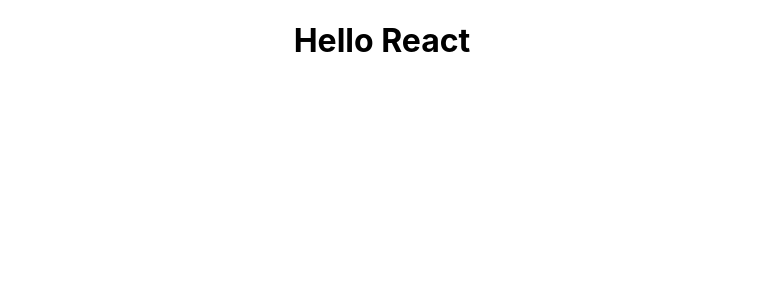
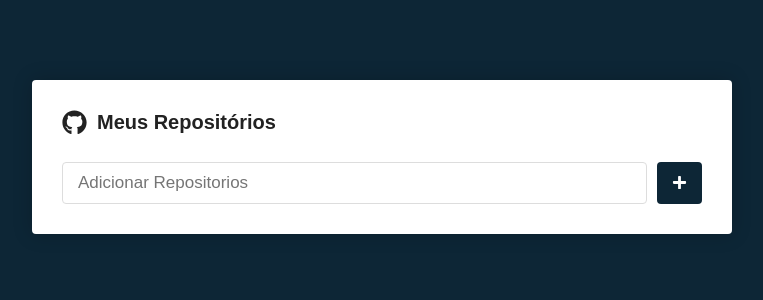
Before and after one commit to juniorknx/git-repo-list, a React (Create React App) app: page / in a window 1280 px wide. Shown: the top 300 px of the page, without its empty margins (258-1021 px from the left). Built offline with nearby package versions, Linux system fonts and the light colour scheme.

Commit message:
Add files

```diff
--- a/package.json
+++ b/package.json
@@ -6,9 +6,13 @@
     "@testing-library/jest-dom": "^5.16.2",
     "@testing-library/react": "^12.1.3",
     "@testing-library/user-event": "^13.5.0",
+    "axios": "^0.26.0",
     "react": "^17.0.2",
     "react-dom": "^17.0.2",
+    "react-icons": "^4.3.1",
+    "react-router-dom": "^6.2.2",
     "react-scripts": "5.0.0",
+    "styled-components": "^5.3.3",
     "web-vitals": "^2.1.4"
   },
   "scripts": {
--- a/src/App.js
+++ b/src/App.js
@@ -1,10 +1,12 @@
-import './App.css';
+import { Rotas } from './routes';
+import Global from './pages/styles/global';
 
 function App() {
   return (
-    <div className="App">
-      <h1>Hello React</h1>
-    </div>
+    <>
+      <Global />
+      <Rotas />
+    </>
   );
 }
 
--- /dev/null
+++ b/src/pages/404/index.js
@@ -0,0 +1,5 @@
+export function NotFound(){
+    return (
+        <h1>404 - PÁGINA NÃO ENCONTRADA.</h1>
+    )
+}
--- /dev/null
+++ b/src/pages/Main/index.js
@@ -0,0 +1,62 @@
+import { useCallback, useState } from 'react';
+import { FaGithub, FaPlus, FaSpinner } from 'react-icons/fa';
+import { Container, Form, Title, SubmitButton, Input } from "./styles";
+import { api } from '../../services/api';
+
+export function Home() {
+
+    const [newRepo, setNewRepo] = useState('');
+    const [repositorios, setRepositorios] = useState([]);
+    const [loading, setLoading] = useState(false);
+
+    const handleSubmit = useCallback((e) => {
+        e.preventDefault();
+        async function submit() {
+            setLoading(true);
+            try {
+                const response = await api.get(`/repos/${newRepo}`);
+
+                const data = {
+                    data: response.data.full_name,
+                }
+                console.log(data)
+                setRepositorios([...repositorios, data]);
+                setNewRepo('');
+            } catch (err) {
+                console.log('Erro na req')
+            }finally{
+                setLoading(false);
+            }
+
+        }
+
+        submit();
+    }, [newRepo, repositorios])
+
+    function handleInputChange(e) {
+        setNewRepo(e.target.value);
+    }
+
+    return (
+        <Container>
+            <Title>
+                <FaGithub size={25} />
+                Meus Repositórios
+            </Title>
+
+            <Form onSubmit={handleSubmit}>
+                <Input
+                    type="text"
+                    placeholder='Adicionar Repositorios'
+                    value={newRepo}
+                    onChange={handleInputChange}
+                />
+
+                <SubmitButton type='submit' loading={loading ? 1 : 0}>
+                    {loading ? <FaSpinner color='#fff' size={15} /> : <FaPlus color='#fff' size={15} />}
+                </SubmitButton>
+            </Form>
+
+        </Container>
+    )
+}
--- /dev/null
+++ b/src/pages/Main/styles.js
@@ -0,0 +1,72 @@
+import { keyframes, css } from "styled-components";
+import styled from 'styled-components';
+
+export const Container = styled.div`
+    max-width:700px;
+    background: #fff;
+    border-radius:4px;
+    box-shadow: 0 0 20px rgba(0,0,0, 0.2);
+    padding:30px;
+    margin:80px auto;
+`;
+
+export const Title = styled.h1`
+    font-size: 20px;
+    display:flex;
+    align-items:center;
+    flex-direction:row;
+
+    svg {
+        margin-right:10px;
+    }
+`;
+
+export const Form = styled.form`
+    margin-top:1.9em;
+    display:flex;
+    flex-direction:row;
+`;
+
+export const Input = styled.input`
+    flex:1;
+    border: 1px solid #DDD;
+    padding: 10px 15px;
+    border-radius: 4px;
+    font-size:17px;
+`;
+
+// Button animation
+
+const animate = keyframes`
+    from {
+        transform: rotate(0deg);
+    }to {
+        transform: rotate(360deg);
+    }
+`;
+
+export const SubmitButton = styled.button.attrs(props => ({
+    disabled: props.loading,
+}))`
+    background:#0D2636;
+    border:0;
+    border-radius: 4px;
+    margin-left: 10px;
+    padding: 0 15px;
+    display: flex;
+    align-items:center;
+
+    &[disabled]{
+        cursor: not-allowed;
+        opacity:0.5;
+    }
+
+    ${props => props.loading &&
+        css`
+            svg {
+                animation: ${animate} 2s linear infinite;
+            }
+        `
+    }
+
+`;
--- /dev/null
+++ b/src/pages/Repositorio/index.js
@@ -0,0 +1,5 @@
+export function Repositorio(){
+    return (
+        <h1>Repo Page</h1>
+    )
+}
--- /dev/null
+++ b/src/pages/styles/global.js
@@ -0,0 +1,31 @@
+import { createGlobalStyle } from "styled-components";
+
+export default createGlobalStyle`
+    *{
+        margin:0;
+        padding:0;
+        outline:none;
+        box-sizing:border-box;
+    }
+
+    html, body, #root {
+        min-height:100%;
+
+    }
+
+    body {
+        background: #0D2636;
+        font-size:14px;
+        -webkit-font-smoothing: antialiased !important;
+    }
+
+    body, input, button {
+        color: #222;
+        font-size:14px;
+        font-family: Arial, Helvetica, sans-serif;
+    }
+
+    button {
+        cursor: pointer;
+    }
+`;
--- /dev/null
+++ b/src/routes.js
@@ -0,0 +1,16 @@
+import { BrowserRouter, Route, Routes } from "react-router-dom"
+import { NotFound } from "./pages/404"
+import { Home } from "./pages/Main"
+import { Repositorio } from "./pages/Repositorio"
+
+export const Rotas = () => {
+    return (
+        <BrowserRouter>
+            <Routes>
+                <Route exact path="/" element={<Home />} />
+                <Route exact path="/repositorio/:repositorio" element={<Repositorio />} />
+                <Route exact path="*" element={<NotFound />} />
+            </Routes>
+        </BrowserRouter>
+    )
+}
--- /dev/null
+++ b/src/services/api.js
@@ -0,0 +1,5 @@
+import axios from 'axios';
+
+export const api = axios.create({
+    baseURL: 'https://api.github.com',
+});
```
Also changed, not shown: 1 other file (tests, documents, lock files or other folders).
